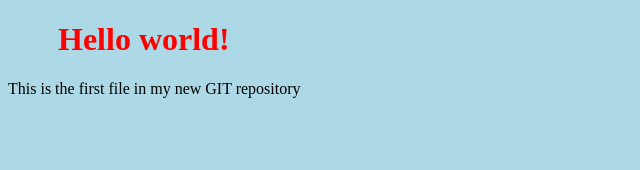
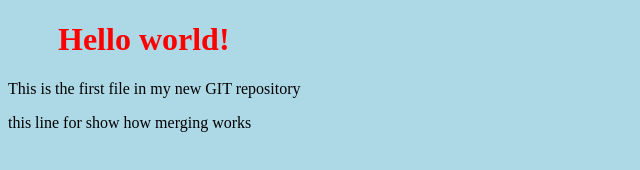
Before and after one commit to SabdaHartono/hello-world, a plain HTML site: page index.html in a window 1280 px wide. Shown: the whole page, without its empty margins (0-640 px from the left). Drawn offline with Linux system fonts and the light colour scheme.

Commit message:
update index.html with emergency fix

```diff
--- a/index.html
+++ b/index.html
@@ -7,5 +7,6 @@
 <body>
 <h1>Hello world!</h1>
 <p>This is the first file in my new GIT repository</p>
+<p>this line for show how merging works</p>
 </body>
 </html>
```
